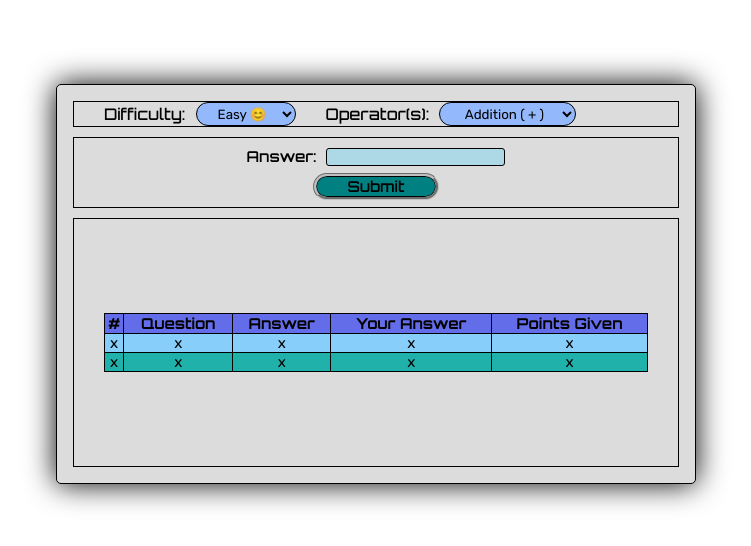
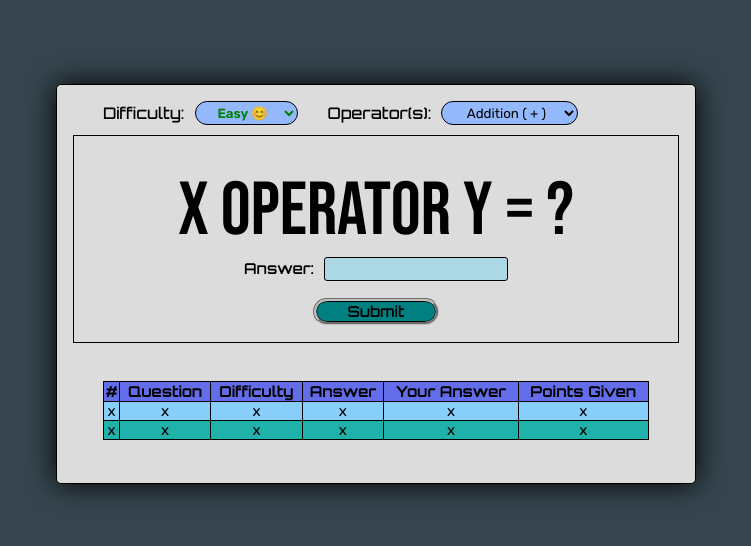
Before and after one commit to Gallucky/HackerU-Gal-Ben-Abu-s-Portfilio-Project, a plain HTML site: page JS Projects/js_dom_mission_math_game/index.html in a window 1280 px wide. Shown: the part 116-662 px from the top of the page, without its empty margins (264-1015 px from the left). Drawn offline with Linux system fonts and the light colour scheme.

Commit message:
Math Game - Current Progress #2: Styling of starting screen and questions screen is completed almost entirely...

```diff
--- a/JS Projects/js_dom_mission_math_game/index.html
+++ b/JS Projects/js_dom_mission_math_game/index.html
@@ -4,6 +4,7 @@
         <meta charset="UTF-8" />
         <meta name="viewport" content="width=device-width, initial-scale=1.0" />
         <title>JS DOM Mission Math Game</title>
+        <link rel="stylesheet" href="../../styles/globals/general.css" />
         <link rel="stylesheet" href="./styles/game_style.css" />
         <script src="./scripts/game_logic.js" defer></script>
     </head>
@@ -12,11 +13,11 @@
             <div class="game-toolbar">
                 <div class="tool-info-difficulty-level">
                     <label for="difficulty" id="difficulty-label"> Difficulty: </label>
-                    <select class="difficulty" name="difficulty" id="difficulty">
-                        <option value="easy">Easy 😊</option>
-                        <option value="medium">Medium 🤘</option>
-                        <option value="hard">Hard 🔥</option>
-                        <option value="extreme">Extreme 🚒</option>
+                    <select class="difficulty easy-difficulty" name="difficulty" id="difficulty">
+                        <option class="easy-difficulty" value="easy">Easy 😊</option>
+                        <option class="medium-difficulty" value="medium">Medium 🤘</option>
+                        <option class="hard-difficulty" value="hard">Hard 🔥</option>
+                        <option class="extreme-difficulty" value="extreme">Extreme 🚒</option>
                     </select>
                 </div>
                 <div class="tool-info-operator">
@@ -33,9 +34,7 @@
                 </div>
             </div>
             <div class="game-body">
-                <div class="question">
-                    <span></span>
-                </div>
+                <div class="question">X OPERATOR Y = ?</div>
 
                 <div class="answer">
                     <div class="answer-input">
@@ -51,6 +50,7 @@
                         <tr>
                             <th>#</th>
                             <th>Question</th>
+                            <th>Difficulty</th>
                             <th>Answer</th>
                             <th>Your Answer</th>
                             <th>Points Given</th>
@@ -63,8 +63,10 @@
                             <td>x</td>
                             <td>x</td>
                             <td>x</td>
+                            <td>x</td>
                         </tr>
                         <tr>
+                            <td>x</td>
                             <td>x</td>
                             <td>x</td>
                             <td>x</td>
--- a/JS Projects/js_dom_mission_math_game/styles/game_style.css
+++ b/JS Projects/js_dom_mission_math_game/styles/game_style.css
@@ -3,6 +3,8 @@
 @import url("https://fonts.googleapis.com/css2?family=Assistant:wght@200..800&family=Heebo:wght@100..900&family=JetBrains+Mono:ital,wght@0,100..800;1,100..800&family=Orbitron:wght@400..900&family=Rubik:ital,wght@0,300..900;1,300..900&display=swap");
 /* Rubik Font: */
 @import url("https://fonts.googleapis.com/css2?family=Rubik:ital,wght@0,300..900;1,300..900&display=swap");
+/* Bebas Neue - Static Font */
+@import url("https://fonts.googleapis.com/css2?family=Bebas+Neue&family=Rubik:ital,wght@0,300..900;1,300..900&display=swap");
 
 * {
     padding: 0;
@@ -95,6 +97,34 @@ body {
         border-radius: 16px;
     }
 
+    .difficulty {
+        font-weight: 600;
+
+        &.easy-difficulty,
+        .easy-difficulty {
+            color: green;
+            font-weight: 600;
+        }
+
+        &.medium-difficulty,
+        .medium-difficulty {
+            color: yellow;
+            font-weight: 600;
+        }
+
+        &.hard-difficulty,
+        .hard-difficulty {
+            color: rgb(255, 30, 0);
+            font-weight: 600;
+        }
+
+        &.extreme-difficulty,
+        .extreme-difficulty {
+            color: rgb(108, 1, 1);
+            font-weight: 600;
+        }
+    }
+
     select:focus {
         outline: none;
         border-color: teal;
@@ -135,8 +165,6 @@ body {
         justify-content: flex-start;
 
         gap: 30px;
-
-        border: 1px solid black;
 
         .tool-info-difficulty-level {
             width: auto;
@@ -179,6 +207,11 @@ body {
         border: 1px solid black;
 
         .question {
+            margin-top: 5%;
+            font-family: Bebas Neue;
+            font-size: 75px;
+
+            user-select: none;
         }
 
         .answer {
@@ -188,7 +221,7 @@ body {
             align-content: center;
             justify-content: center;
 
-            gap: 10px;
+            gap: 20px;
 
             .answer-input {
                 width: fit-content;
@@ -199,7 +232,6 @@ body {
                 justify-content: center;
 
                 gap: 10px;
-                margin-top: 10px;
                 margin-inline: auto;
 
                 /* border: 1px solid black; */
@@ -209,22 +241,34 @@ body {
                     font-size: 15px;
                     font-weight: 600;
 
-                    line-height: 120%;
+                    line-height: 160%;
                 }
 
                 input {
-                    border: none;
+                    outline: none;
                     background: none;
 
-                    border: 1px solid black;
+                    border: 1px solid black !important;
                     border-radius: 3px;
 
                     background-color: lightblue;
+
+                    line-height: 150%;
+                    text-indent: 5px;
+                    caret-shape: block;
+
+                    font-family: Rubik;
+
+                    transition: border 0.1s ease-in-out;
+
+                    cursor: url("../../../images/cursor-click_24x24.png"), pointer;
+
+                    &:focus {
+                        border: 3px groove black !important;
+                    }
                 }
 
                 input[type="number"] {
-                    outline: none;
-
                     &::-webkit-inner-spin-button,
                     &::-webkit-outer-spin-button {
                         -webkit-appearance: none;
@@ -236,25 +280,28 @@ body {
                 width: 20%;
                 height: fit-content;
 
-                margin-bottom: 10px;
+                margin-bottom: 20px;
                 margin-inline: auto;
 
-                border: none;
-                outline: none;
-
-                border: 1px groove black;
-                outline: 3px groove silver;
+                border: 1px groove black !important;
+                outline: 3px groove silver !important;
 
                 border-radius: 16px;
 
-                background: 0;
+                background: none;
                 background-color: teal;
 
                 font-size: 15px;
                 font-weight: 600;
                 font-family: Orbitron;
 
-                cursor: pointer;
+                cursor: url("../../../images/cursor-click_24x24.png"), pointer;
+
+                transition: all 0.5s ease-in-out;
+
+                &:hover {
+                    transform: scale(0.9);
+                }
             }
         }
     }
@@ -275,7 +322,7 @@ body {
 
             align-self: center;
 
-            border: 1px solid black;
+            border: 1px solid black !important;
             border-collapse: collapse;
 
             thead {
@@ -308,7 +355,5 @@ body {
                 border-top: 1px solid black;
             }
         }
-
-        border: 1px solid black;
     }
 }
```
